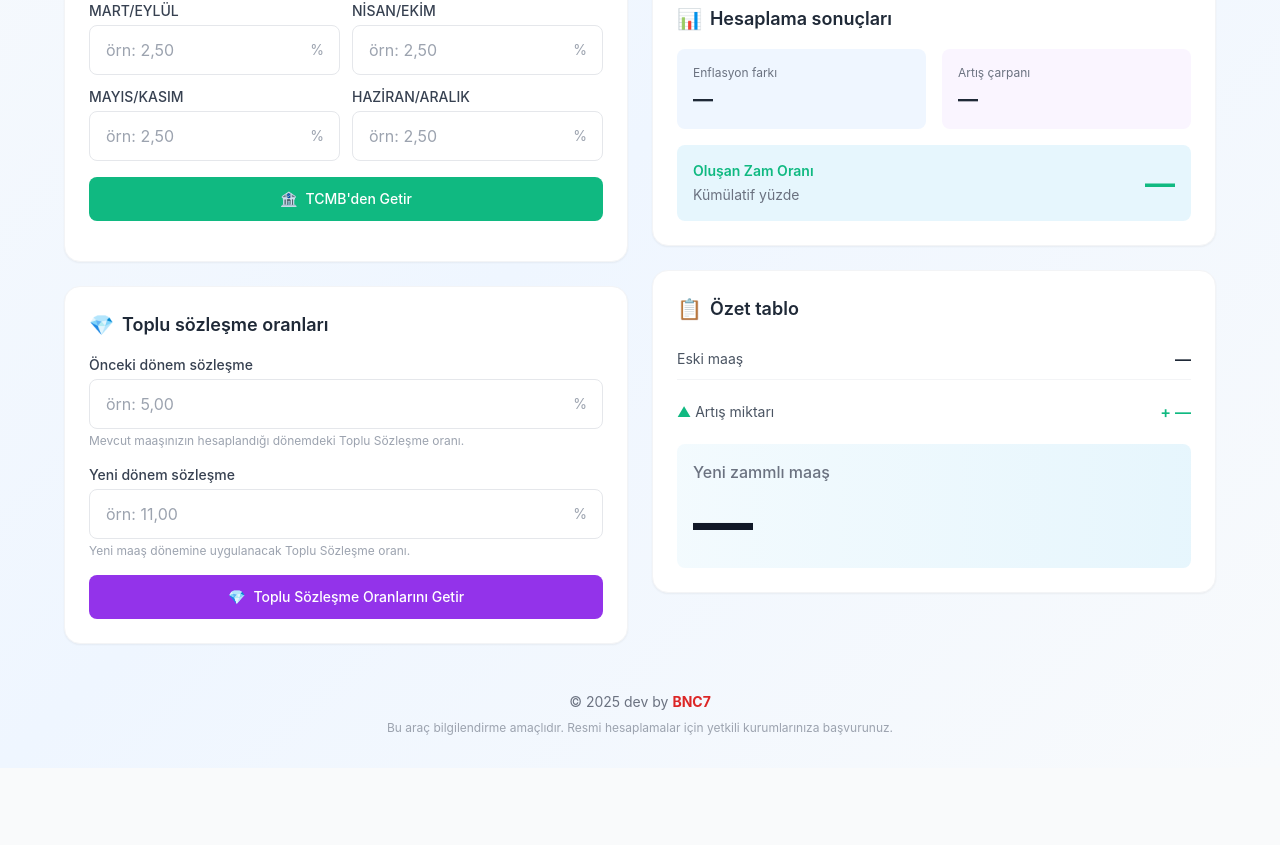
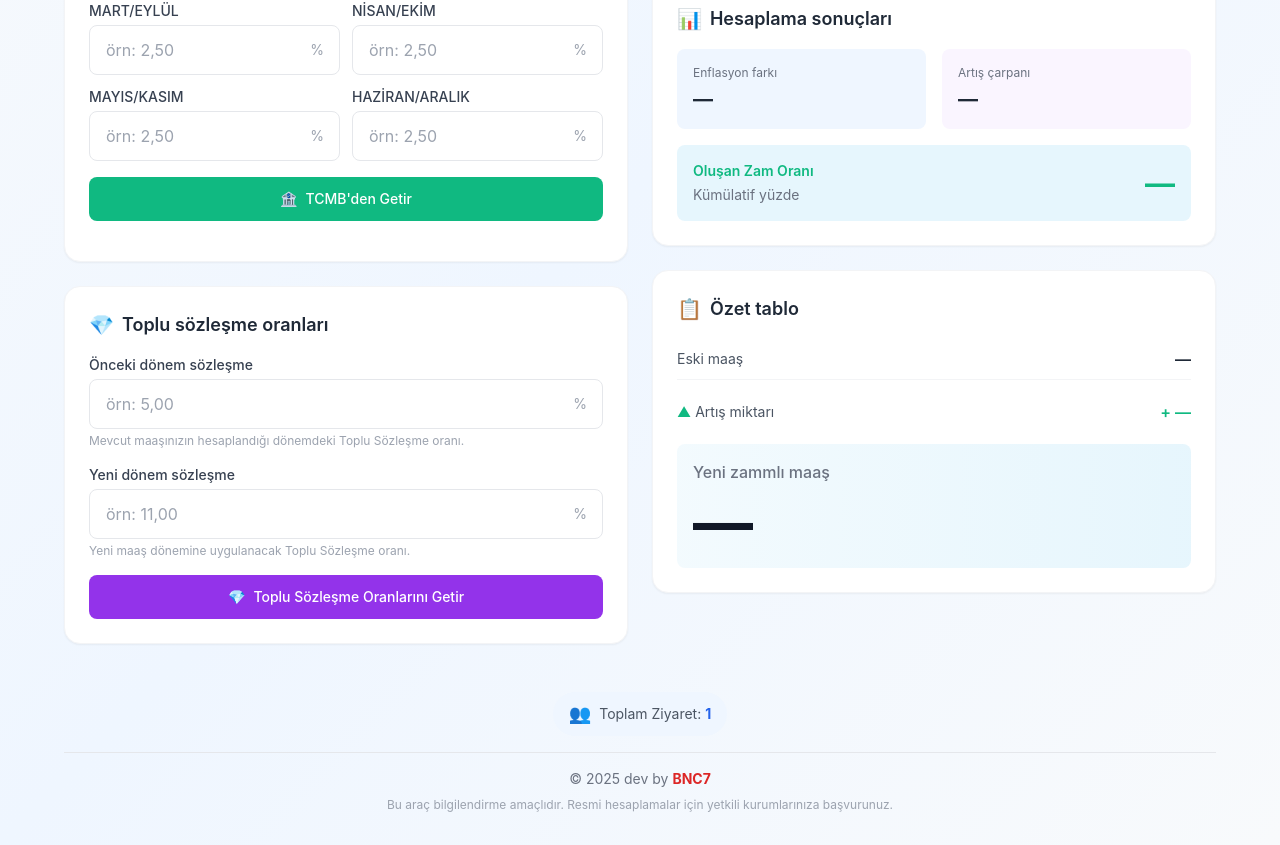
Before and after one commit to BNC7dev/maas, a Next.js app: page / in a window 1280 px wide. Shown: the part 476-1321 px from the top of the page. Before the commit the page ends 1244 px from the top, so only its background shows below. Built offline with nearby package versions, Linux system fonts and the light colour scheme.

Commit message:
Add visitor counter in footer using localStorage

```diff
--- a/app/page.tsx
+++ b/app/page.tsx
@@ -16,6 +16,7 @@ import { getMonthNames } from '@/lib/tcmb';
 
 export default function Home() {
   const [mounted, setMounted] = useState(false);
+  const [visitorCount, setVisitorCount] = useState(0);
   const [monthNames, setMonthNames] = useState<string[]>([]);
   const [months, setMonths] = useState<string[]>(['', '', '', '', '', '']);
   const [oldTis, setOldTis] = useState('');
@@ -52,6 +53,12 @@ export default function Home() {
   useEffect(() => {
     setMounted(true);
     setMonthNames(getMonthNames());
+
+    // Ziyaretçi sayısını güncelle
+    const currentCount = parseInt(localStorage.getItem('visitorCount') || '0');
+    const newCount = currentCount + 1;
+    localStorage.setItem('visitorCount', newCount.toString());
+    setVisitorCount(newCount);
   }, []);
 
   useEffect(() => {
@@ -457,6 +464,16 @@ export default function Home() {
         </div>
 
         <footer className="mt-8 md:mt-12 text-center text-sm text-gray-500 space-y-2">
+          {/* Ziyaretçi Sayaç */}
+          <div className="mb-4 pb-4 border-b border-gray-200">
+            <div className="inline-flex items-center gap-2 px-4 py-2 bg-blue-50 rounded-full">
+              <span className="text-blue-600 text-lg">👥</span>
+              <span className="text-gray-600 text-sm">
+                Toplam Ziyaret: <span className="font-bold text-blue-600">{visitorCount.toLocaleString('tr-TR')}</span>
+              </span>
+            </div>
+          </div>
+
           <p>
             © 2025 dev by{' '}
             <a
```
